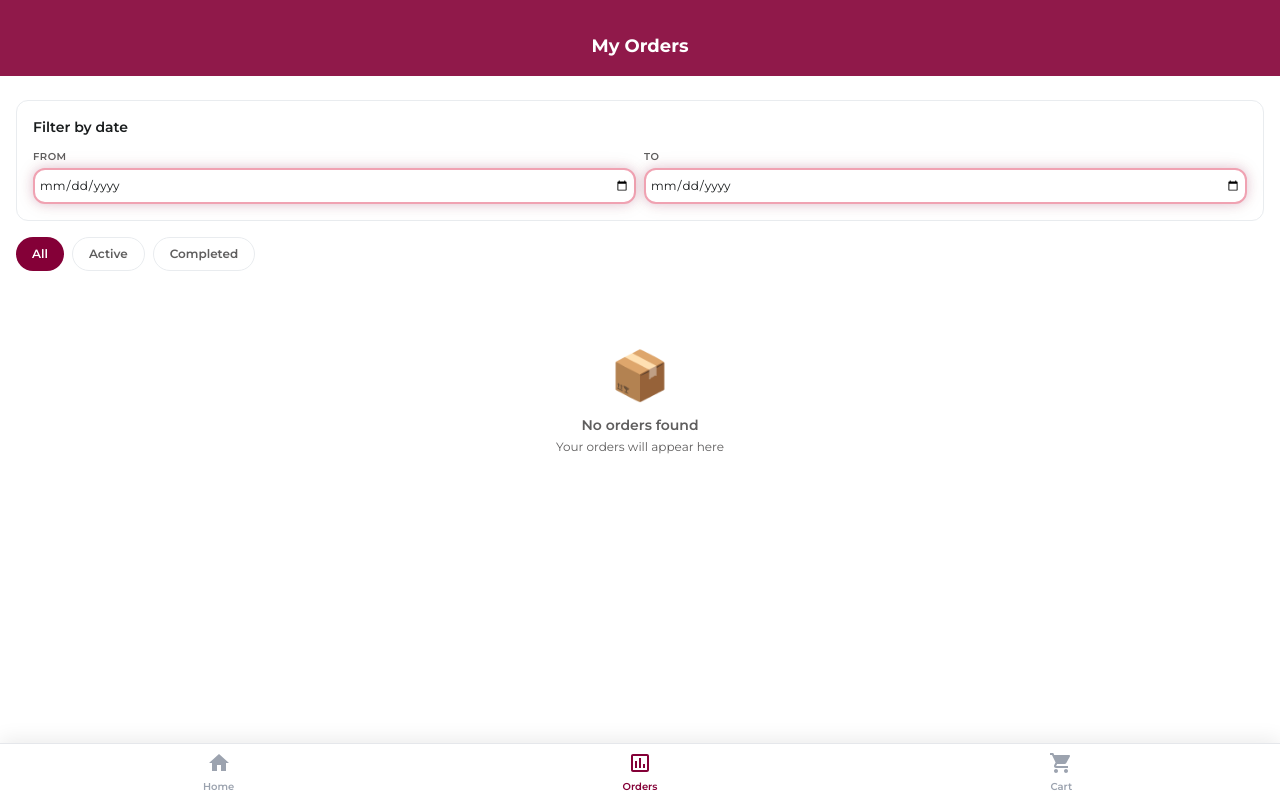
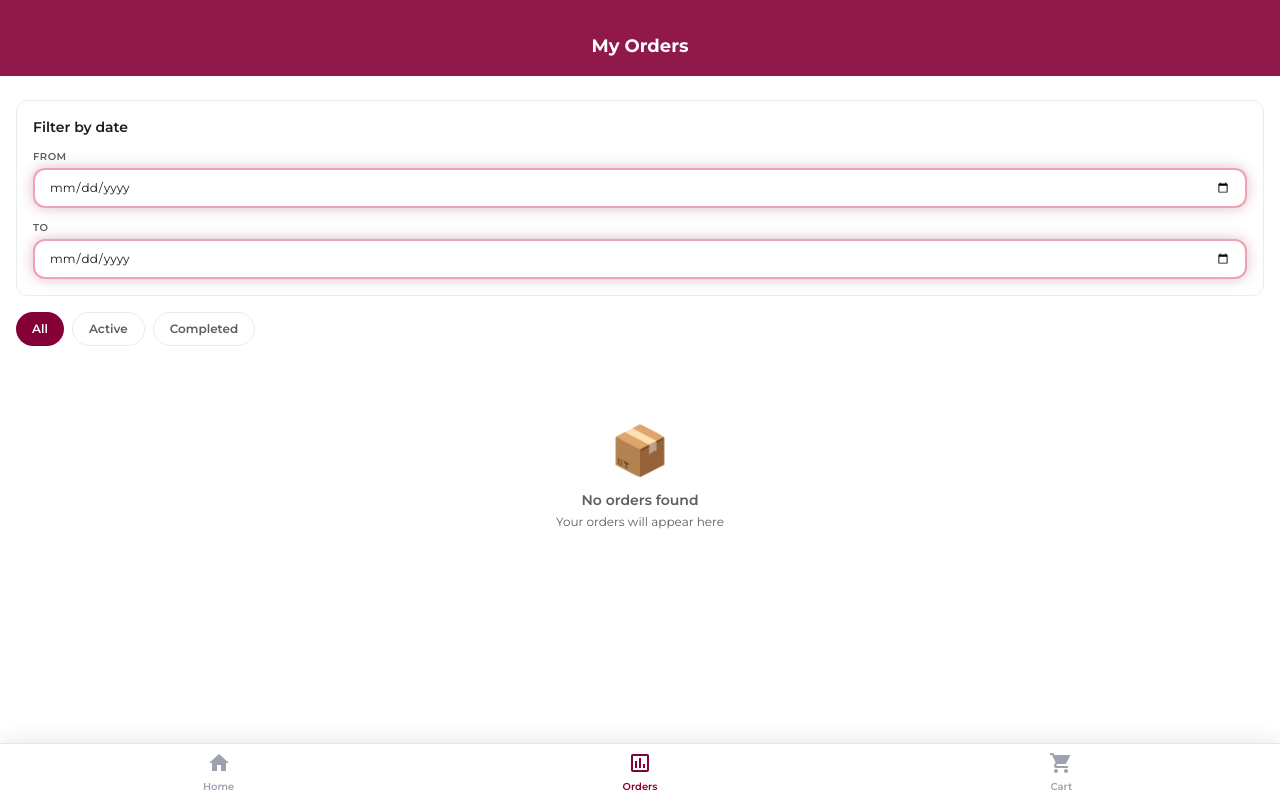
Before and after one commit to MbuguajN/Fast_Cart, a Next.js app: page /orders in a window 1280 px wide. Built offline with nearby package versions, Linux system fonts and the light colour scheme.

Commit message:
Stack date filters vertically to prevent overlap

```diff
--- a/app/orders/page.js
+++ b/app/orders/page.js
@@ -106,8 +106,8 @@ function OrdersContent() {
               </button>
             )}
           </div>
-          <div className="grid grid-cols-2 gap-2">
-            <div className="min-w-0">
+          <div className="flex flex-col gap-3">
+            <div>
               <label className="block text-[10px] uppercase tracking-wider font-semibold mb-1" style={{ color: '#5f5e5e', fontFamily: 'Montserrat, sans-serif' }}>
                 From
               </label>
@@ -119,7 +119,7 @@ function OrdersContent() {
                 style={{
                   borderRadius: '12px',
                   border: '2px solid #debfc3',
-                  padding: '8px 4px',
+                  padding: '10px 14px',
                   boxShadow: '0 0 8px rgba(132,0,55,0.15), 0 0 20px rgba(132,0,55,0.08)',
                   animation: 'pulse-border 2s ease-in-out infinite',
                   fontFamily: 'Montserrat, sans-serif',
@@ -127,7 +127,7 @@ function OrdersContent() {
                 }}
               />
             </div>
-            <div className="min-w-0">
+            <div>
               <label className="block text-[10px] uppercase tracking-wider font-semibold mb-1" style={{ color: '#5f5e5e', fontFamily: 'Montserrat, sans-serif' }}>
                 To
               </label>
@@ -139,7 +139,7 @@ function OrdersContent() {
                 style={{
                   borderRadius: '12px',
                   border: '2px solid #debfc3',
-                  padding: '8px 4px',
+                  padding: '10px 14px',
                   boxShadow: '0 0 8px rgba(132,0,55,0.15), 0 0 20px rgba(132,0,55,0.08)',
                   animation: 'pulse-border 2s ease-in-out infinite',
                   fontFamily: 'Montserrat, sans-serif',
```
